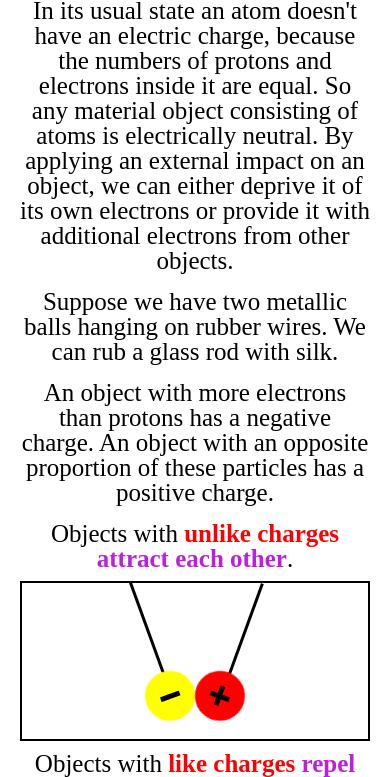
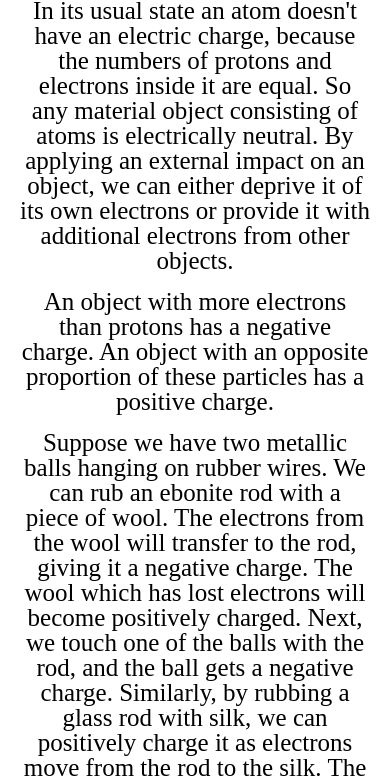
Before and after one commit to enamarat/circuit, a plain HTML site: page index.html in a window 390 px wide. Both pictures are taken after a click on the link "Charge". Shown: the part 102-879 px from the top of the page. Drawn offline with Linux system fonts and the light colour scheme.

Commit message:
Complete 'Charge' section.

```diff
--- a/index.html
+++ b/index.html
@@ -82,12 +82,27 @@
          By applying an external impact on an object, we can either deprive it of
           its own electrons or provide it with additional electrons from
           other objects.</p>
-          <br>
-          <p> Suppose we have two metallic balls hanging on rubber wires. We can rub a glass rod with silk. </p>
           <br/>
           <p> An object with more electrons than protons has a negative charge.
              An object with an opposite proportion of these particles has a
              positive charge.</p>
+          <br/>
+          <p> Suppose we have two metallic balls hanging on rubber wires.
+            We can rub an ebonite rod with a piece of wool. The electrons from
+            the wool will transfer to the rod, giving it a negative charge.
+            The wool which has lost electrons will become positively charged.
+            Next, we touch one of the balls with the rod, and the ball gets
+            a negative charge.
+            Similarly, by rubbing a glass rod with silk, we can positively
+             charge it as electrons move from the rod to the silk.
+             The touch of the rod will charge the other ball positively.
+             Thus, two balls with different charges will be attracted to each other.
+            If we touched both balls with the ebonite rod,
+            they would get negative charges, and it would repel the balls
+             from one another.
+          </p>
+
+
           <br/>
           <p>Objects with <span class="emphasize-text1">unlike charges</span> <span class="emphasize-text2">attract
           each other</span>.</p>
--- a/styles/styles.css
+++ b/styles/styles.css
@@ -221,7 +221,7 @@ a:hover {
   margin: 0 auto;
   margin-top: 10px;
   margin-bottom: 10px;
-  width: 350px;
+  width: 400px;
   height: 160px;
   border: 2px solid black;
 }
@@ -229,13 +229,13 @@ a:hover {
 /** attracted objects **/
 /*left*/
 #left-metallic-ball {
-  transform-origin: 31% 10%;
+  transform-origin: 35% 10%;
 }
 
 #left-metallic-ball .line {
   position: absolute;
   top: 0%;
-  left: 31%;
+  left: 35%;
   height: 120px;
   width: 3px;
   background-color: black;
@@ -244,7 +244,7 @@ a:hover {
 #left-metallic-ball .circle {
   position: absolute;
   top: 95px;
-  left: calc(31% - 25px);
+  left: calc(35% - 25px);
   width: 50px;
   height: 50px;
   background-color: yellow;
@@ -253,13 +253,13 @@ a:hover {
 
 /*right*/
 #right-metallic-ball {
-  transform-origin: 69% 10%;
+  transform-origin: 65% 10%;
 }
 
 #right-metallic-ball .line {
   position: absolute;
   top: 0%;
-  left: 69%;
+  left: 65%;
   height: 120px;
   width: 3px;
   background-color: black;
@@ -268,7 +268,7 @@ a:hover {
 #right-metallic-ball .circle {
   position: absolute;
   top: 95px;
-  left: calc(69% - 25px);
+  left: calc(65% - 25px);
   width: 50px;
   height: 50px;
   background-color: red;
@@ -277,13 +277,13 @@ a:hover {
 
 /** repelled objects **/
 #left-metallic-ball-repelled {
-  transform-origin: 31% 10%;
+  transform-origin: 35% 10%;
 }
 
 #left-metallic-ball-repelled .line {
   position: absolute;
   top: 0%;
-  left: 31%;
+  left: 35%;
   height: 120px;
   width: 3px;
   background-color: black;
@@ -292,7 +292,7 @@ a:hover {
 #left-metallic-ball-repelled .circle {
   position: absolute;
   top: 95px;
-  left: calc(31% - 25px);
+  left: calc(35% - 25px);
   width: 50px;
   height: 50px;
   background-color: yellow;
@@ -301,13 +301,13 @@ a:hover {
 
 /*right*/
 #right-metallic-ball-repelled {
-  transform-origin: 69% 10%;
+  transform-origin: 65% 10%;
 }
 
 #right-metallic-ball-repelled .line {
   position: absolute;
   top: 0%;
-  left: 69%;
+  left: 65%;
   height: 120px;
   width: 3px;
   background-color: black;
@@ -316,7 +316,7 @@ a:hover {
 #right-metallic-ball-repelled .circle {
   position: absolute;
   top: 95px;
-  left: calc(69% - 25px);
+  left: calc(65% - 25px);
   width: 50px;
   height: 50px;
   background-color: yellow;
@@ -438,3 +438,39 @@ button {
   padding: 5px;
   margin-left: 15px;
 }
+
+@media screen and (max-width: 480px) {
+  /*** Charge ***/
+  #objects-attracted-picture,
+  #objects-repelled-picture {
+    width: 90%;
+  }
+
+  #left-metallic-ball {
+    transform-origin: 21% 10%;
+  }
+
+  #left-metallic-ball .line {
+    left: 21%;
+  }
+
+  #left-metallic-ball .circle {
+    left: calc(21% - 25px);
+  }
+
+  #right-metallic-ball {
+    transform-origin: 79% 10%;
+  }
+
+  #right-metallic-ball .line {
+    left: 79%;
+  }
+
+  #right-metallic-ball .circle {
+    left: calc(79% - 25px);
+  }
+}
+
+/*@media screen and (max-width: 1200px) {
+
+}*/
```
